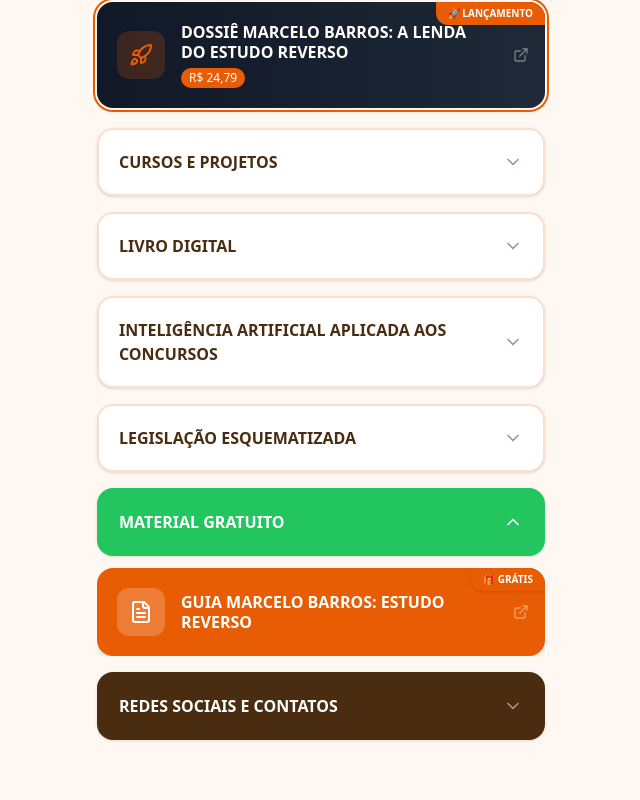
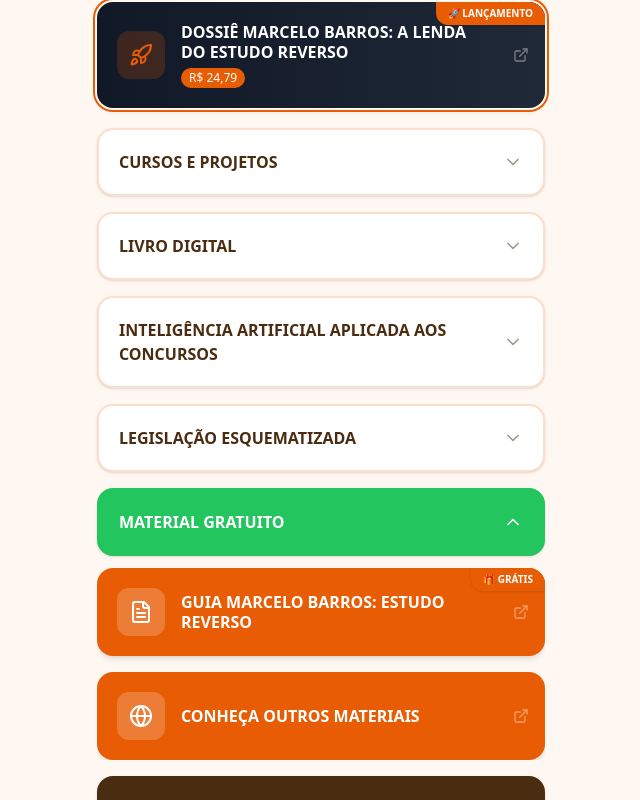
Before and after one commit to danielfla82-rgb/danielatenaconcursos-sites, a React (Vite) app: page / in a window 1280 px wide. Both pictures are taken after a click on the button "MATERIAL GRATUITO". Shown: the part 326-1126 px from the top of the page, without its empty margins (319-959 px from the left). Built offline with nearby package versions, Linux system fonts and the light colour scheme.

Commit message:
feat: Add link to other materials
Adds a new link to "CONHEÇA OUTROS MATERIAIS" in the "GUIA MARCELO BARROS" section, pointing to the atena-concurso Vercel app.

```diff
--- a/src/App.tsx
+++ b/src/App.tsx
@@ -169,6 +169,12 @@
           url: "https://drive.google.com/drive/folders/1JdiAit4PD-bpydbmIAeIKChFYJZ9AQHM",
           icon: <FileText className="w-6 h-6" />,
           badge: "🎁 GRÁTIS",
+        },
+        {
+          id: "free-2",
+          title: "CONHEÇA OUTROS MATERIAIS",
+          url: "https://atena-concurso.vercel.app/",
+          icon: <Globe className="w-6 h-6" />,
         }
       ]
     },
```
